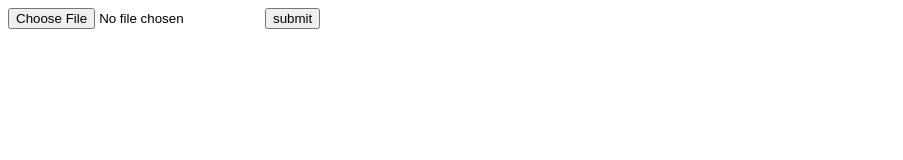
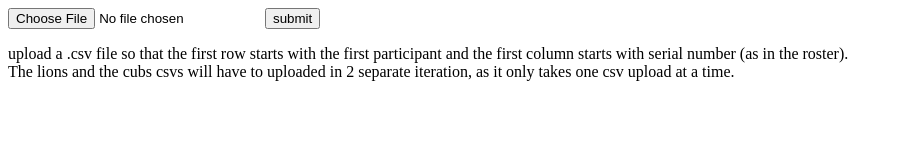
Before and after one commit to BolshackLancer/debateScheduler, a plain HTML site: page templates/index.html in a window 1280 px wide. Shown: the whole page, without its empty margins (0-903 px from the left). Drawn offline with Linux system fonts and the light colour scheme.

Commit message:
added instructions to html

```diff
--- a/templates/index.html
+++ b/templates/index.html
@@ -9,5 +9,9 @@
 		<input type = "file" name = "file" />
 		<input type = "submit" value="submit" />
 	</form>
+
+	<p> upload a .csv file so that the first row starts with the first participant and the first column starts with serial number (as in the roster).<br/>
+		The lions and the cubs csvs will have to uploaded in 2 separate iteration, as it only takes one csv upload at a time.
+	</p>
 </body>
 </html>
```
